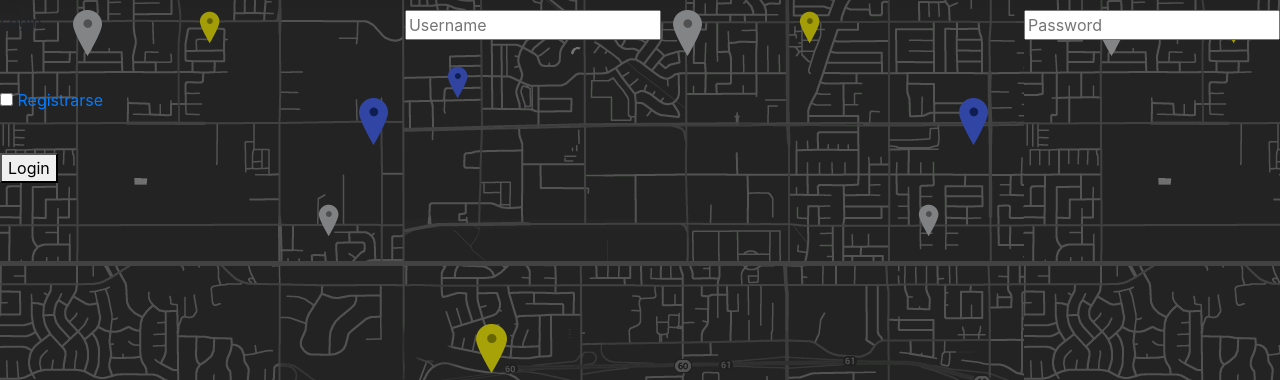
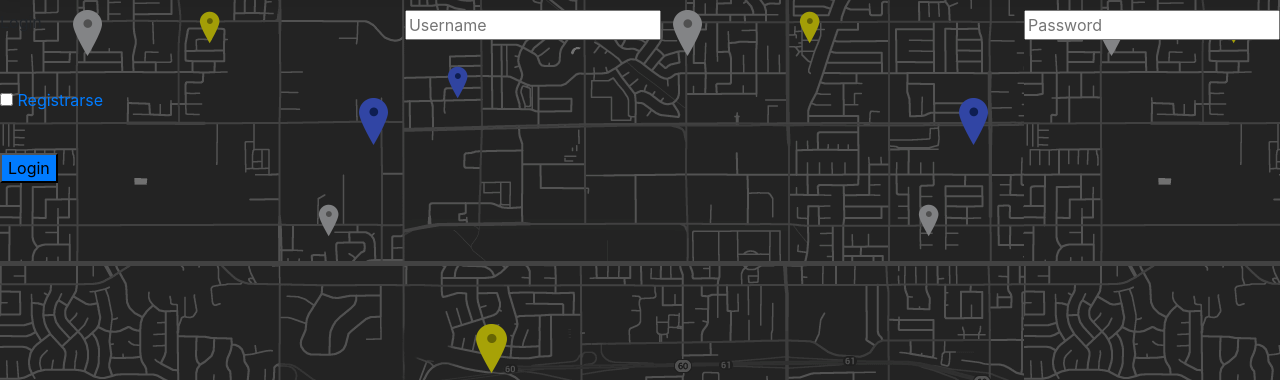
Before and after one commit to Pjorda96/lolitos, a PHP site: page /public/login.php in a window 1280 px wide. Shown: the part 56-436 px from the top of the page. Run offline with PHP 8.4, Linux system fonts and the light colour scheme; some libraries are stand-ins or nearby versions.

Commit message:
cambiar de color el login

```diff
--- a/Floridacar/public/activeDirectory.php
+++ b/Floridacar/public/activeDirectory.php
@@ -24,4 +24,3 @@ session_start();
     } else {
         header('Location: login.php');
     }
-    echo $msg;
--- a/Floridacar/public/views/loginview.php
+++ b/Floridacar/public/views/loginview.php
@@ -12,8 +12,8 @@
      <link rel="icon" href="../../../../favicon.ico">
      <link rel="stylesheet" href="https://stackpath.bootstrapcdn.com/bootstrap/4.1.1/css/bootstrap.min.css" integrity="sha384-WskhaSGFgHYWDcbwN70/dfYBj47jz9qbsMId/iRN3ewGhXQFZCSftd1LZCfmhktB" crossorigin="anonymous">
      <script src="https://code.jquery.com/jquery-3.3.1.slim.min.js" integrity="sha384-q8i/X+965DzO0rT7abK41JStQIAqVgRVzpbzo5smXKp4YfRvH+8abtTE1Pi6jizo" crossorigin="anonymous"></script>
- <script src="https://cdnjs.cloudflare.com/ajax/libs/popper.js/1.14.3/umd/popper.min.js" integrity="sha384-ZMP7rVo3mIykV+2+9J3UJ46jBk0WLaUAdn689aCwoqbBJiSnjAK/l8WvCWPIPm49" crossorigin="anonymous"></script>
- <script src="https://stackpath.bootstrapcdn.com/bootstrap/4.1.1/js/bootstrap.min.js" integrity="sha384-smHYKdLADwkXOn1EmN1qk/HfnUcbVRZyYmZ4qpPea6sjB/pTJ0euyQp0Mk8ck+5T" crossorigin="anonymous"></script>
+     <script src="https://cdnjs.cloudflare.com/ajax/libs/popper.js/1.14.3/umd/popper.min.js" integrity="sha384-ZMP7rVo3mIykV+2+9J3UJ46jBk0WLaUAdn689aCwoqbBJiSnjAK/l8WvCWPIPm49" crossorigin="anonymous"></script>
+     <script src="https://stackpath.bootstrapcdn.com/bootstrap/4.1.1/js/bootstrap.min.js" integrity="sha384-smHYKdLADwkXOn1EmN1qk/HfnUcbVRZyYmZ4qpPea6sjB/pTJ0euyQp0Mk8ck+5T" crossorigin="anonymous"></script>
      <title>FloridaCar</title>
 
      <!-- Bootstrap core CSS -->
@@ -127,7 +127,7 @@
 							<input class="input-checkbox100" id="ckb1" type="checkbox" name="remember-me">
 
 
-                <a href="registro.php" class="txt1">
+                <a href="registro.php" class="txt1" style="color: #007bff">
                   Registrarse
                 </a>
 
@@ -140,7 +140,7 @@
 					</div>
 
 					<div class="container-login100-form-btn m-t-17">
-						<button class="login100-form-btn">
+						<button class="login100-form-btn" style="background-color: #007bff">
 							Login
 						</button>
 					</div>
```
